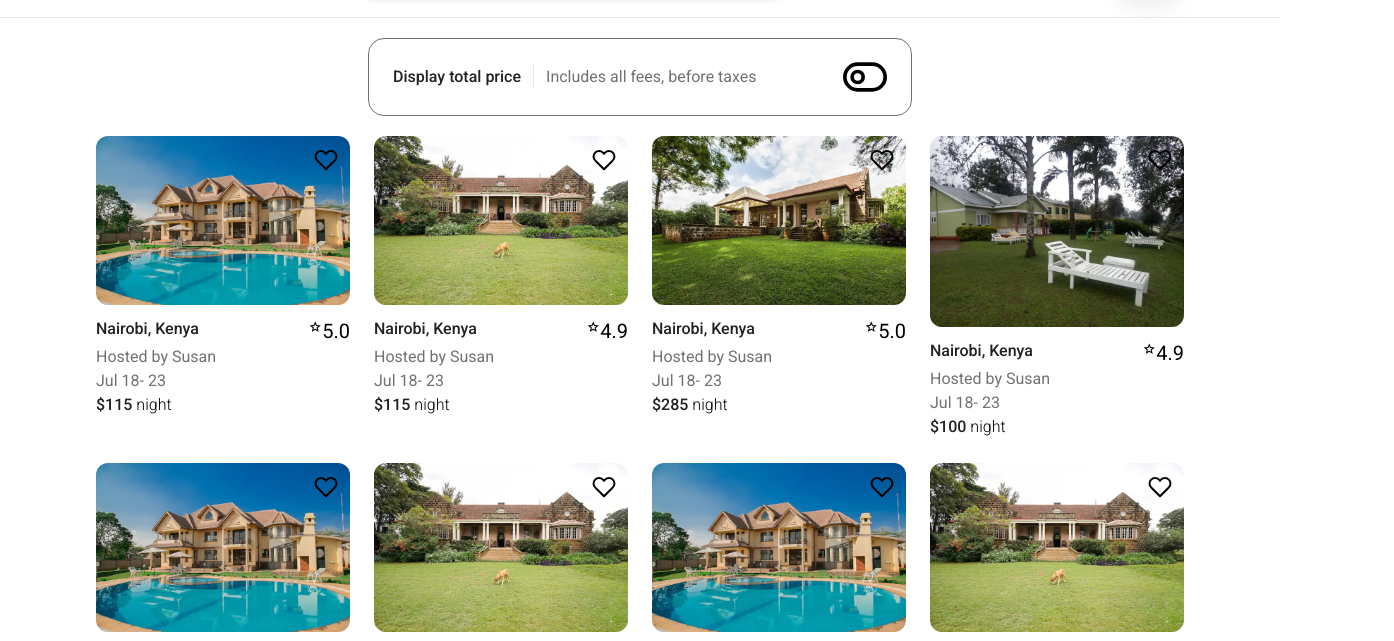
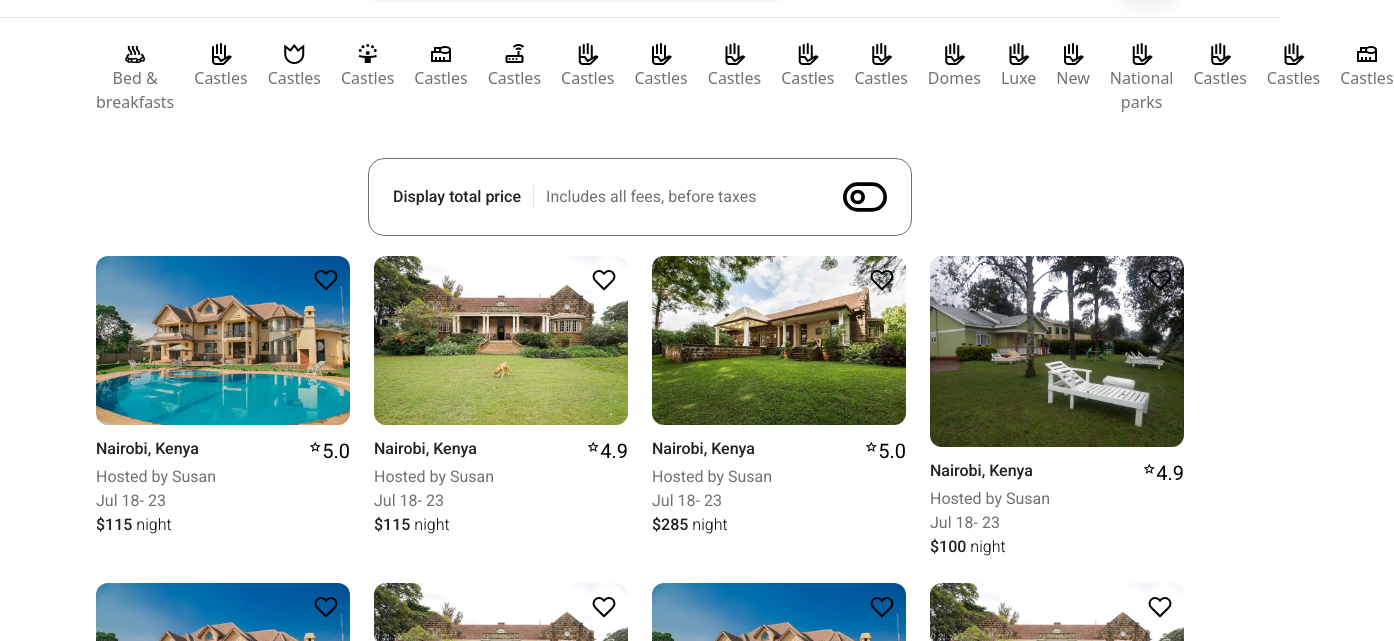
Before and after one commit to gasangw/Airbnb-clone, a website built with Vite: page index.html in a window 1280 px wide. Shown: the part 81-722 px from the top of the page, 1394 px wide, since content can reach past the window. Built offline with nearby package versions, Linux system fonts and the light colour scheme.

Commit message:
Create and style the icons sections in the nav

```diff
--- a/index.html
+++ b/index.html
@@ -33,6 +33,106 @@
             </div>
         </div>
         <hr/>
+        <div class="container hidden lg:flex lg:flex-row lg:gap-5 py-6">
+           <article class="active:underline flex flex-col text-center">
+            <span class="material-symbols-outlined">bath_outdoor</span>
+             <p class="text-textColor text-base active:text-titleColor active:font-bold">Bed & breakfasts</p>
+           </article>
+
+           <article class="active:underline flex flex-col text-center">
+            <span class="material-symbols-outlined">eda</span>
+             <p class="text-textColor text-base active:text-titleColor active:font-bold">Castles</p>
+           </article>
+
+           <article class="active:underline flex flex-col text-center">
+            <span class="material-symbols-outlined">
+                fertile
+                </span>
+             <p class="text-textColor text-base active:text-titleColor active:font-bold">Castles</p>
+           </article>
+
+           <article class="active:underline flex flex-col text-center">
+            <span class="material-symbols-outlined">
+                person_celebrate
+                </span>
+             <p class="text-textColor text-base active:text-titleColor active:font-bold">Castles</p>
+           </article>
+
+           <article class="active:underline flex flex-col text-center">
+            <span class="material-symbols-outlined">
+                bia
+                </span>
+             <p class="text-textColor text-base active:text-titleColor active:font-bold">Castles</p>
+           </article>
+
+           <article class="active:underline flex flex-col text-center">
+            <span class="material-symbols-outlined">
+                router
+                </span>
+             <p class="text-textColor text-base active:text-titleColor active:font-bold">Castles</p>
+           </article>
+
+           <article class="active:underline flex flex-col text-center">
+            <span class="material-symbols-outlined">eda</span>
+             <p class="text-textColor text-base active:text-titleColor active:font-bold">Castles</p>
+           </article>
+
+           <article class="active:underline flex flex-col text-center">
+            <span class="material-symbols-outlined">eda</span>
+             <p class="text-textColor text-base active:text-titleColor active:font-bold">Castles</p>
+           </article>
+
+           <article class="active:underline flex flex-col text-center">
+            <span class="material-symbols-outlined">eda</span>
+             <p class="text-textColor text-base active:text-titleColor active:font-bold">Castles</p>
+           </article>
+
+           <article class="active:underline flex flex-col text-center">
+            <span class="material-symbols-outlined">eda</span>
+             <p class="text-textColor text-base active:text-titleColor active:font-bold">Castles</p>
+           </article>
+
+           <article class="active:underline flex flex-col text-center">
+            <span class="material-symbols-outlined">eda</span>
+             <p class="text-textColor text-base active:text-titleColor active:font-bold">Castles</p>
+           </article>
+           <article class="active:underline flex flex-col text-center">
+            <span class="material-symbols-outlined">eda</span>
+             <p class="text-textColor text-base active:text-titleColor active:font-bold">Domes</p>
+           </article>
+
+           <article class="active:underline flex flex-col text-center">
+            <span class="material-symbols-outlined">eda</span>
+             <p class="text-textColor text-base active:text-titleColor active:font-bold">Luxe</p>
+           </article>
+
+           <article class="active:underline flex flex-col text-center">
+            <span class="material-symbols-outlined">eda</span>
+             <p class="text-textColor text-base active:text-titleColor active:font-bold">New</p>
+           </article>
+
+           <article class="active:underline flex flex-col text-center">
+            <span class="material-symbols-outlined">eda</span>
+             <p class="text-textColor text-base active:text-titleColor active:font-bold">National parks</p>
+           </article>
+
+           <article class="active:underline flex flex-col text-center">
+            <span class="material-symbols-outlined">eda</span>
+             <p class="text-textColor text-base active:text-titleColor active:font-bold">Castles</p>
+           </article>
+
+           <article class="active:underline flex flex-col text-center">
+            <span class="material-symbols-outlined">eda</span>
+             <p class="text-textColor text-base active:text-titleColor active:font-bold">Castles</p>
+           </article>
+
+           <article class="active:underline flex flex-col text-center">
+            <span class="material-symbols-outlined">
+                bia
+                </span>
+             <p class="text-textColor text-base active:text-titleColor active:font-bold">Castles</p>
+           </article>
+        </div>
     </header>
     <main>
        <div class="container">
```
